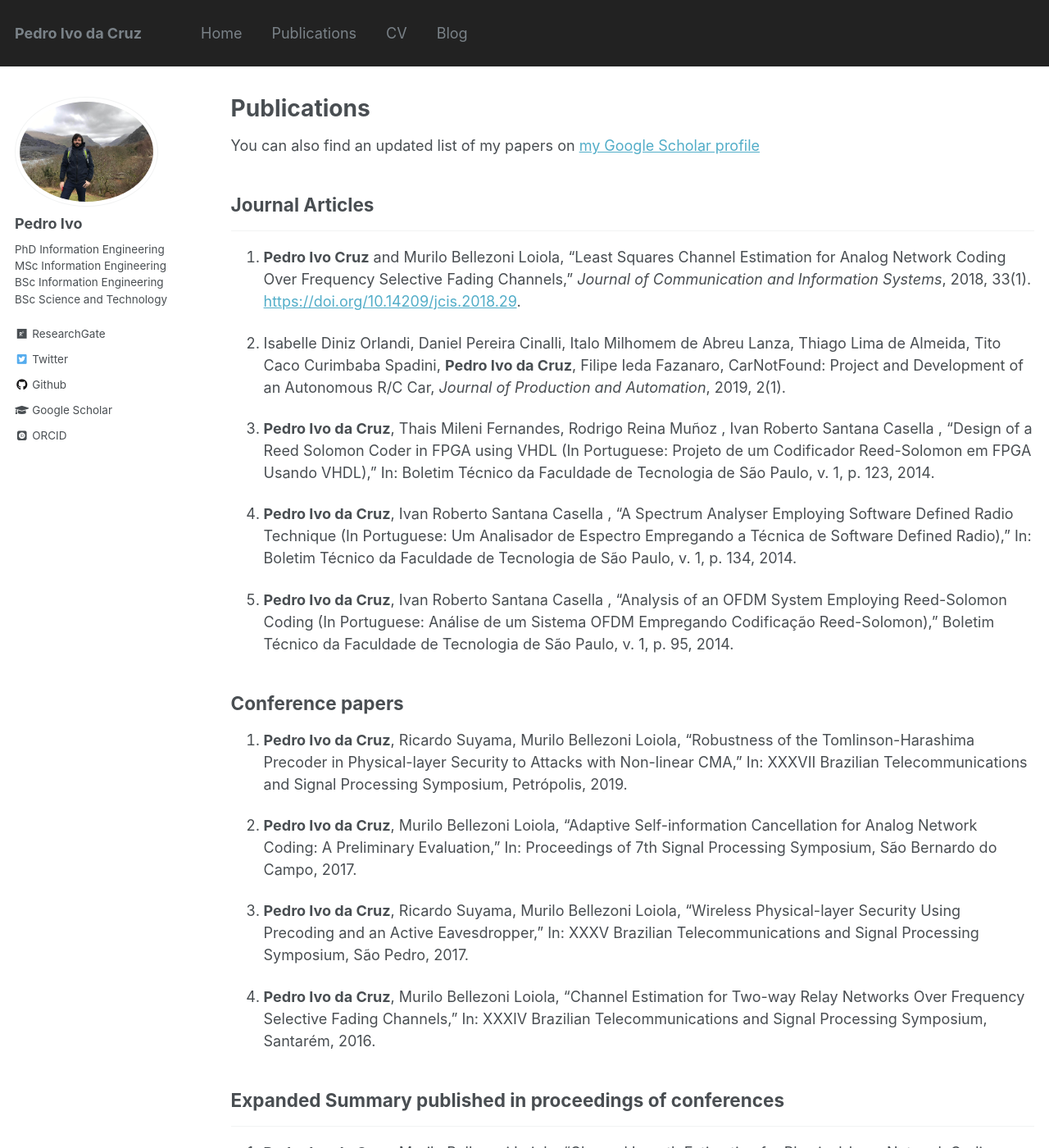
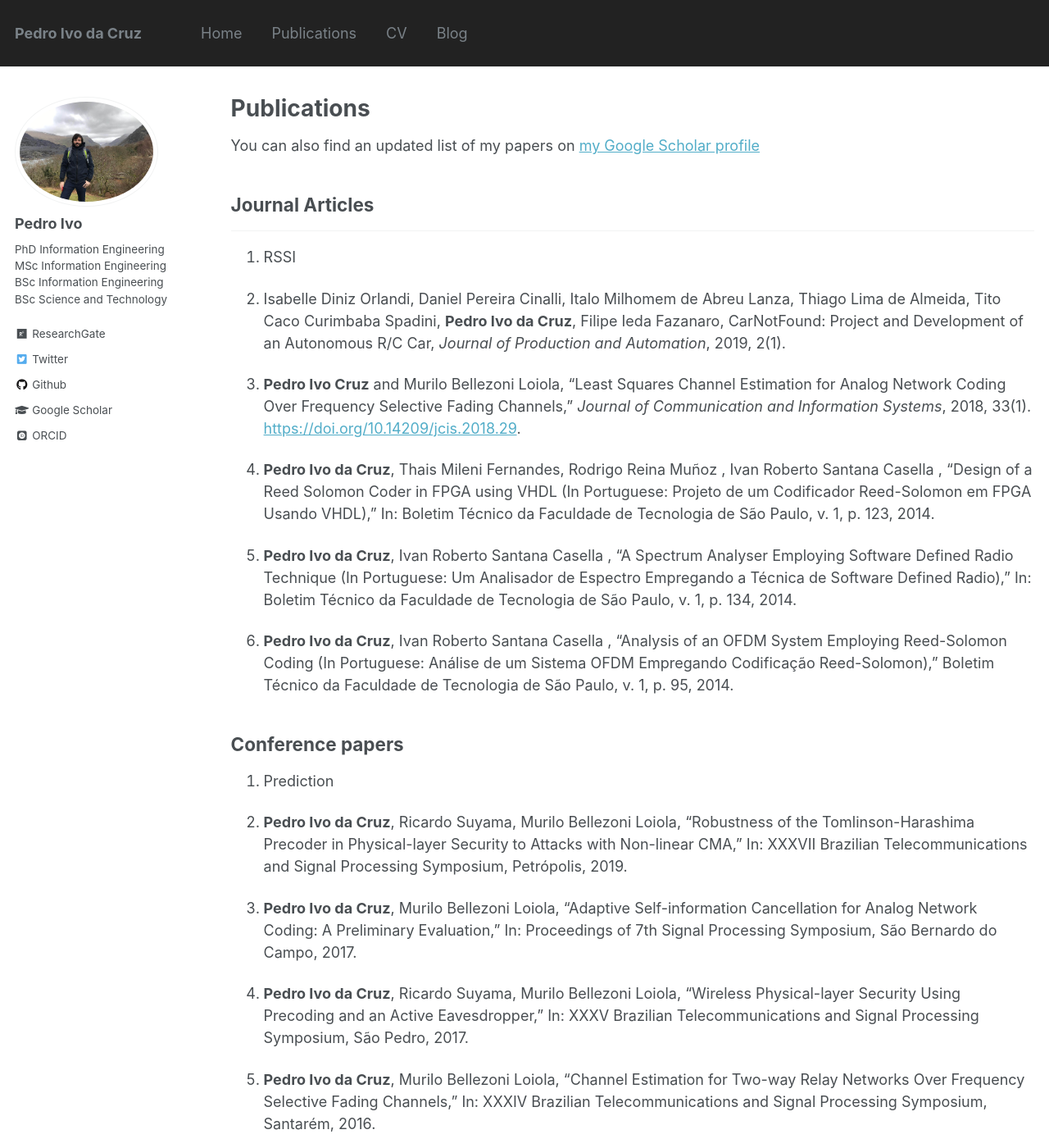
Before and after one commit to pedroidc/pedroidc.github.io, a Jekyll site: the page built from _pages/publications.md, in a window 1280 px wide and 1400 px high. Shown: the whole window at 82% size. Built offline with Jekyll 4.4.1, drawn with Linux system fonts in a browser that asks for light colours; some web fonts are replaced.

Commit message:
Testing numbering

```diff
--- a/_pages/publications.md
+++ b/_pages/publications.md
@@ -19,9 +19,11 @@
 
 ## Journal Articles
 ------
-1. **Pedro Ivo Cruz** and Murilo Bellezoni Loiola, "Least Squares Channel Estimation for Analog Network Coding Over Frequency Selective Fading Channels," _Journal of Communication and Information Systems_, 2018, 33(1). [https://doi.org/10.14209/jcis.2018.29](https://doi.org/10.14209/jcis.2018.29).
+1. RSSI
 
 1. Isabelle Diniz Orlandi, Daniel Pereira Cinalli, Italo Milhomem de Abreu Lanza, Thiago Lima de Almeida, Tito Caco Curimbaba Spadini, **Pedro Ivo da Cruz**, Filipe Ieda Fazanaro, CarNotFound: Project and Development of an Autonomous R/C Car, _Journal of Production and Automation_, 2019, 2(1).
+
+1. **Pedro Ivo Cruz** and Murilo Bellezoni Loiola, "Least Squares Channel Estimation for Analog Network Coding Over Frequency Selective Fading Channels," _Journal of Communication and Information Systems_, 2018, 33(1). [https://doi.org/10.14209/jcis.2018.29](https://doi.org/10.14209/jcis.2018.29).
 
 1. **Pedro Ivo da Cruz**, Thais Mileni Fernandes, Rodrigo Reina Muñoz , Ivan Roberto Santana Casella , “Design of a Reed Solomon Coder in FPGA using VHDL (In Portuguese: Projeto de um Codificador Reed-Solomon em FPGA Usando VHDL),” In: Boletim Técnico da Faculdade de Tecnologia de São Paulo, v. 1, p. 123, 2014.
 
@@ -30,6 +32,8 @@
 1. **Pedro Ivo da Cruz**, Ivan Roberto Santana Casella , “Analysis of an OFDM System Employing Reed-Solomon Coding (In Portuguese: Análise de um Sistema OFDM Empregando Codificação Reed-Solomon),” Boletim Técnico da Faculdade de Tecnologia de São Paulo, v. 1, p. 95, 2014.
 
 ## Conference papers
+1. Prediction
+
 1. **Pedro Ivo da Cruz**, Ricardo Suyama, Murilo Bellezoni Loiola, "Robustness of the Tomlinson-Harashima Precoder in Physical-layer Security to Attacks with Non-linear CMA," In: XXXVII Brazilian Telecommunications and Signal Processing Symposium, Petrópolis, 2019.
 
 1. **Pedro Ivo da Cruz**, Murilo Bellezoni Loiola, "Adaptive Self-information Cancellation for Analog Network Coding: A Preliminary Evaluation," In: Proceedings of 7th Signal Processing Symposium, São Bernardo do Campo, 2017.
```
